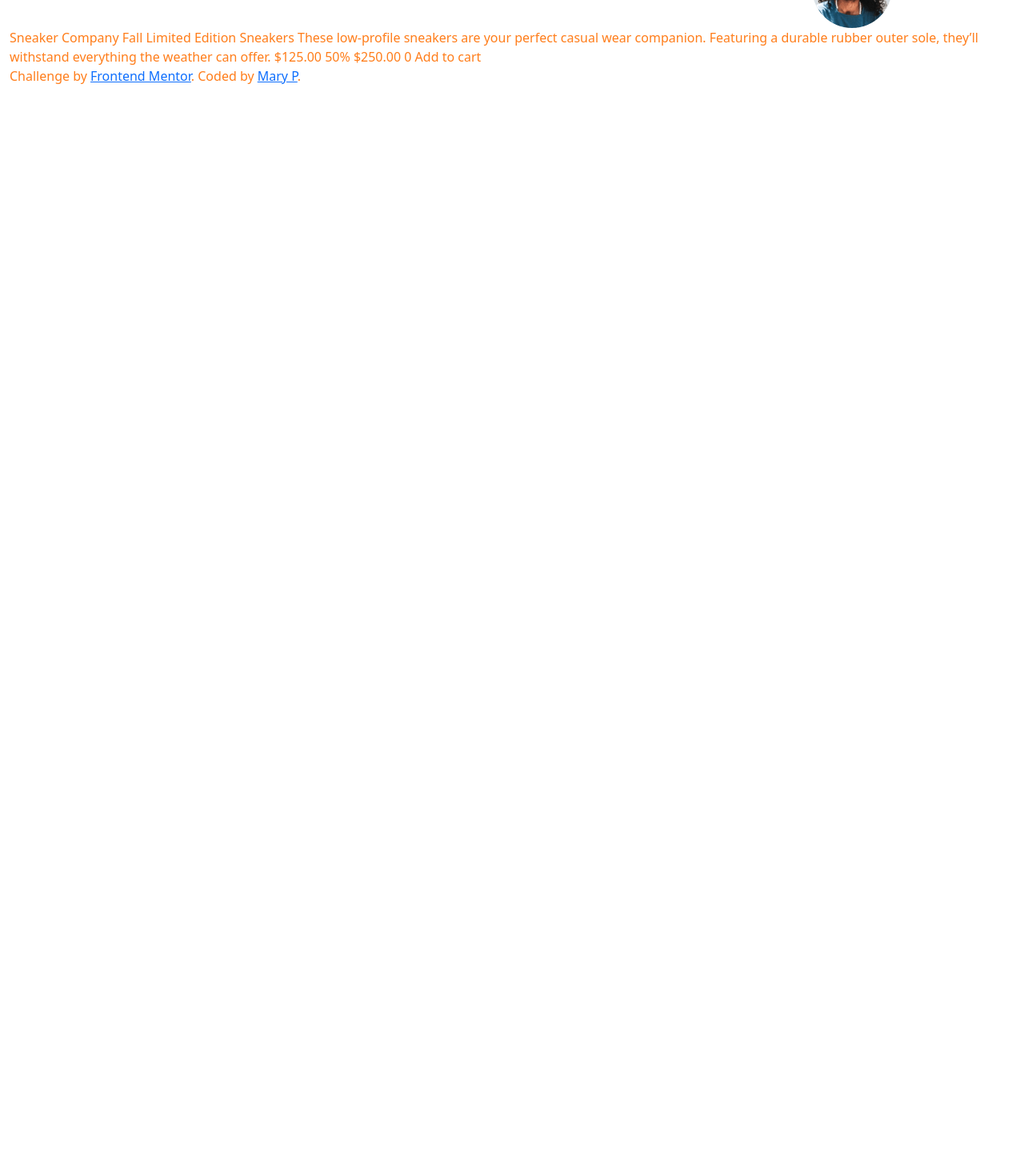
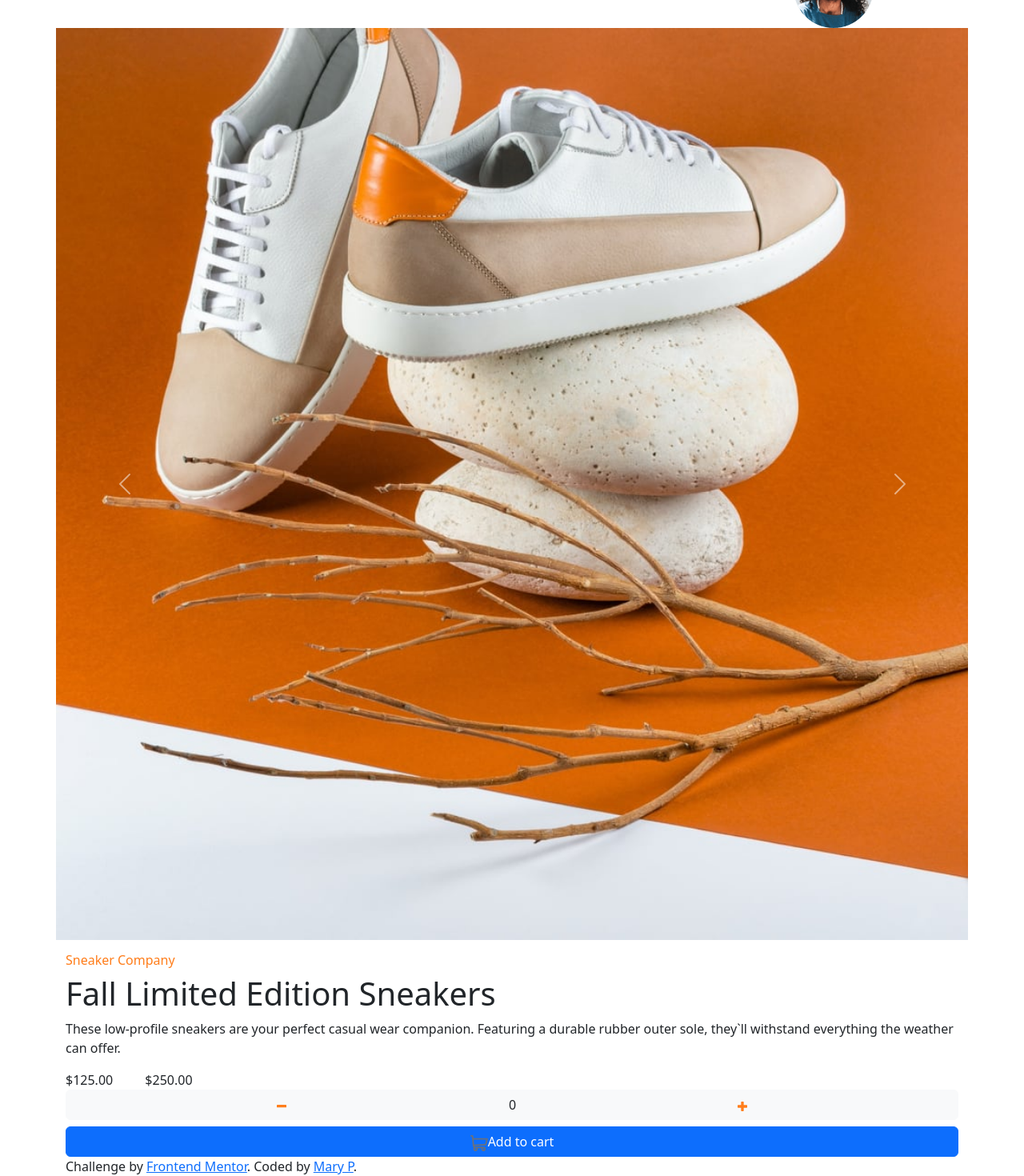
Before and after one commit to Mary2021/EcommerceProductPage, a React (Create React App) app: page / in a window 1280 px wide. Shown: the part 65-1535 px from the top of the page at 80% size. Before the commit the page ends 800 px from the top, so only its background shows below. Built offline with nearby package versions, Linux system fonts and the light colour scheme; the HTML template or start-up script is replaced by a standard one.

Commit message:
add Main.js component with mobile layout

```diff
--- a/src/App.css
+++ b/src/App.css
@@ -2,14 +2,36 @@
   div.hidden {
     visibility: hidden;
   }
+
   div.visible {
-    visibility: visible;}
+    visibility: visible;
+  }
+
+  .badgeColor {
+    color: hsl(26, 100%, 55%);
+    background:hsl(25, 100%, 94%);
+  }
+
+  .cartBtn {
+    background-color: hsl(26, 100%, 55%);
+    border-color: hsl(26, 100%, 55%);
+  }
+
+  .cartImg {
+    filter: invert(1) brightness(2);
+    /* filter: brightness(0.24) sepia(10%) saturate(40000%) hue-rotate(167deg) invert(20%) contrast(100%);
+    color: hsl(167, 40%, 24%);
+    color: hsl(0, 0%, 100%);*/
+  }
+
 }
 
 @media only screen and (max-width: 768px) {
   div.hidden {
     visibility: hidden;
   }
+
   div.visible {
-    visibility: visible;}
+    visibility: visible;
+  }
 }
--- a/src/App.js
+++ b/src/App.js
@@ -3,31 +3,22 @@ import '../node_modules/bootstrap/dist/css/bootstrap.min.css'
 import './App.css';
 import Container from 'react-bootstrap/esm/Container'
 import Header from './layouts/Header'
+import Main from './layouts/Main'
 
 
 function App() {
   return (
-    <Container fluid className='orange'>
-        <Header />
-      <main>
-        Sneaker Company
-
-        Fall Limited Edition Sneakers
-
-        These low-profile sneakers are your perfect casual wear companion. Featuring a
-        durable rubber outer sole, they’ll withstand everything the weather can offer.
-
-        $125.00
-        50%
-        $250.00
-
-        0
-        Add to cart
-      </main>
-      <footer>
-        Challenge by <a href="https://www.frontendmentor.io?ref=challenge" target="_blank" rel="noreferrer" >Frontend Mentor</a>.
-        Coded by <a href="https://github.com/Mary2021">Mary P</a>.
-      </footer>
+    <Container fluid className='p-0'>
+      <Container>
+      <Header />
+      </Container>
+      <Main />
+      <Container>
+        <footer>
+          Challenge by <a href="https://www.frontendmentor.io?ref=challenge" target="_blank" rel="noreferrer" >Frontend Mentor</a>.
+          Coded by <a href="https://github.com/Mary2021">Mary P</a>.
+        </footer>
+      </Container>
     </Container>
   );
 }
--- /dev/null
+++ b/src/layouts/Main.js
@@ -0,0 +1,79 @@
+import { Badge, Button, ButtonGroup, Carousel, Container, Image, InputGroup } from 'react-bootstrap'
+import pic1 from './../images/image-product-1.jpg'
+import pic2 from './../images/image-product-2.jpg'
+import pic3 from './../images/image-product-3.jpg'
+import pic4 from './../images/image-product-4.jpg'
+import minus from './../images/icon-minus.svg'
+import plus from './../images/icon-plus.svg'
+import cart from './../images/icon-cart.svg'
+
+const Main = () => {
+
+    return (
+        <main>
+            <article>
+                <figure>
+                    <Container className='p-0'>
+                        <Carousel indicators={false}>
+                            <Carousel.Item>
+                                <img
+                                    className="w-100"
+                                    src={pic1}
+                                    alt="First slide"
+                                />
+                            </Carousel.Item>
+                            <Carousel.Item>
+                                <img
+                                    className="w-100"
+                                    src={pic2}
+                                    alt="First slide"
+                                />
+                            </Carousel.Item><Carousel.Item>
+                                <img
+                                    className="w-100"
+                                    src={pic3}
+                                    alt="First slide"
+                                />
+                            </Carousel.Item>
+                            <Carousel.Item>
+                                <img
+                                    className="w-100"
+                                    src={pic4}
+                                    alt="First slide"
+                                />
+                            </Carousel.Item>
+                        </Carousel>
+                    </Container>
+                </figure>
+                <Container>
+                    <h6 className='orange'>
+                        Sneaker Company
+                    </h6>
+                    <h1>
+                        Fall Limited Edition Sneakers
+                    </h1>
+                    <p>
+                        These low-profile sneakers are your perfect casual wear companion. Featuring a
+                        durable rubber outer sole, they`ll withstand everything the weather can offer.
+                    </p>
+                    <div>
+                        $125.00
+                        <Badge className='badgeColor' bg='false'>50%</Badge>
+                        $250.00
+                    </div>
+                    <div>
+                        <ButtonGroup className="mb-2 w-100">
+                            <Button className='bg-light border-light'><img src={minus}></img></Button>
+                            <InputGroup.Text id="btnGroupAddon2" className="square rounded-0 bg-light  border-light">0</InputGroup.Text>
+                            <Button className='bg-light border-light'><img src={plus}></img></Button>
+                        </ButtonGroup>
+                    </div>
+                    <Button className='cartBtn w-100'>
+                        <Image src={cart} alt='cart icon' className='cartImg' />Add to cart
+                    </Button>
+                </Container>
+            </article>
+        </main>)
+}
+
+export default Main
```
Also changed, not shown: 1 other file (tests, documents, lock files or other folders).
